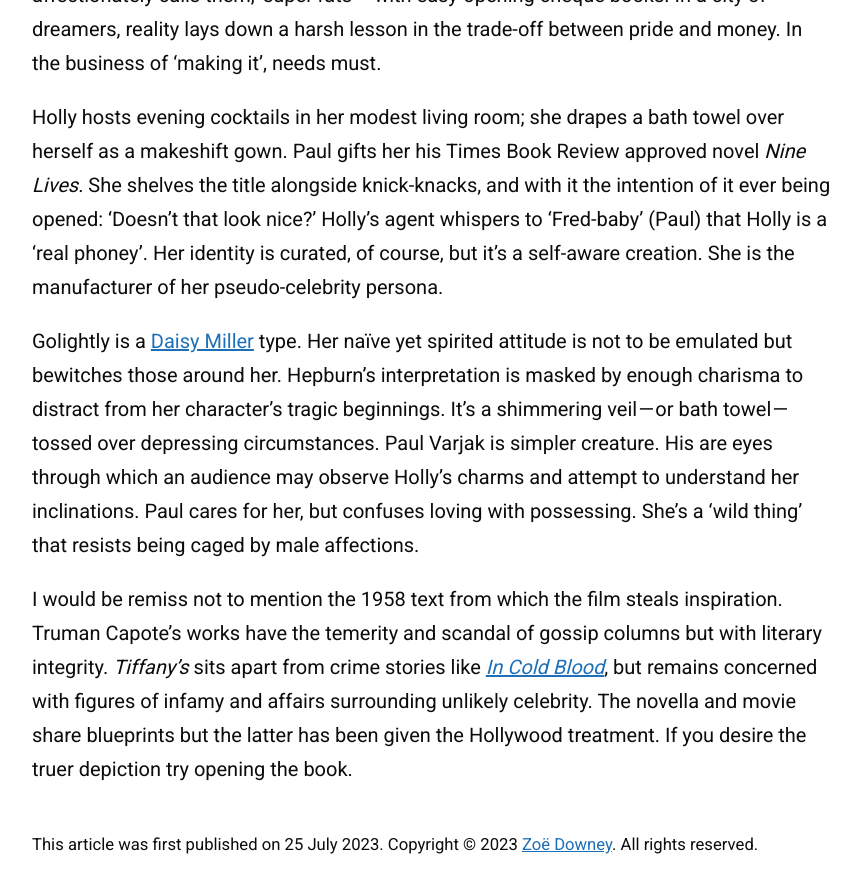
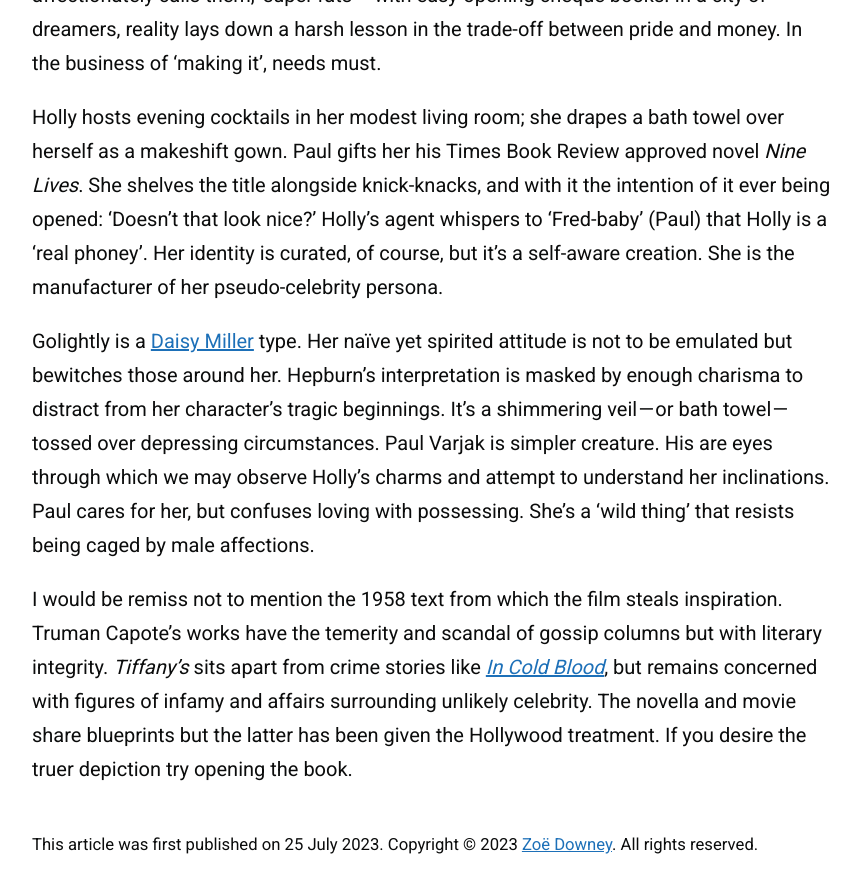
Before and after one commit to zoeurl/zoedowney.github.io, a Jekyll site: the page built from _posts/2023-07-25-breakfast-at-tiffanys.md, in a window 1280 px wide and 900 px high, scrolled down 1430 px. Shown: the top 893 px of the window, without its empty margins (208-1068 px from the left). Built offline with Jekyll 4.4.1, drawn with Linux system fonts in a browser that asks for light colours.

Commit message:
Update 2023-07-25-breakfast-at-tiffanys.md

```diff
--- a/_posts/2023-07-25-breakfast-at-tiffanys.md
+++ b/_posts/2023-07-25-breakfast-at-tiffanys.md
@@ -16,6 +16,6 @@
 
 Holly hosts evening cocktails in her modest living room; she drapes a bath towel over herself as a makeshift gown. Paul gifts her his Times Book Review approved novel _Nine Lives_. She shelves the title alongside knick-knacks, and with it the intention of it ever being opened: ‘Doesn’t that look nice?’ Holly’s agent whispers to ‘Fred-baby’ (Paul) that Holly is a ‘real phoney’. Her identity is curated, of course, but it’s a self-aware creation. She is the manufacturer of her pseudo-celebrity persona.
 
-Golightly is a [Daisy Miller](https://en.wikipedia.org/wiki/Daisy_Miller) type. Her naïve yet spirited attitude is not to be emulated but bewitches those around her. Hepburn’s interpretation is masked by enough charisma to distract from her character’s tragic beginnings. It’s a shimmering veil — or bath towel — tossed over depressing circumstances. Paul Varjak is simpler creature. His are eyes through which an audience may observe Holly's charms and attempt to understand her inclinations. Paul cares for her, but confuses loving with possessing. She’s a ‘wild thing’ that resists being caged by male affections.
+Golightly is a [Daisy Miller](https://en.wikipedia.org/wiki/Daisy_Miller) type. Her naïve yet spirited attitude is not to be emulated but bewitches those around her. Hepburn’s interpretation is masked by enough charisma to distract from her character’s tragic beginnings. It’s a shimmering veil — or bath towel — tossed over depressing circumstances. Paul Varjak is simpler creature. His are eyes through which we may observe Holly's charms and attempt to understand her inclinations. Paul cares for her, but confuses loving with possessing. She’s a ‘wild thing’ that resists being caged by male affections.
 
 I would be remiss not to mention the 1958 text from which the film steals inspiration. Truman Capote’s works have the temerity and scandal of gossip columns but with literary integrity. _Tiffany’s_ sits apart from crime stories like [_In Cold Blood_](https://www.youtube.com/watch?v=atPaVIilEqk&ab_channel=JohnnyCarson), but remains concerned with figures of infamy and affairs surrounding unlikely celebrity. The novella and movie share blueprints but the latter has been given the Hollywood treatment. If you desire the truer depiction try opening the book.
```
